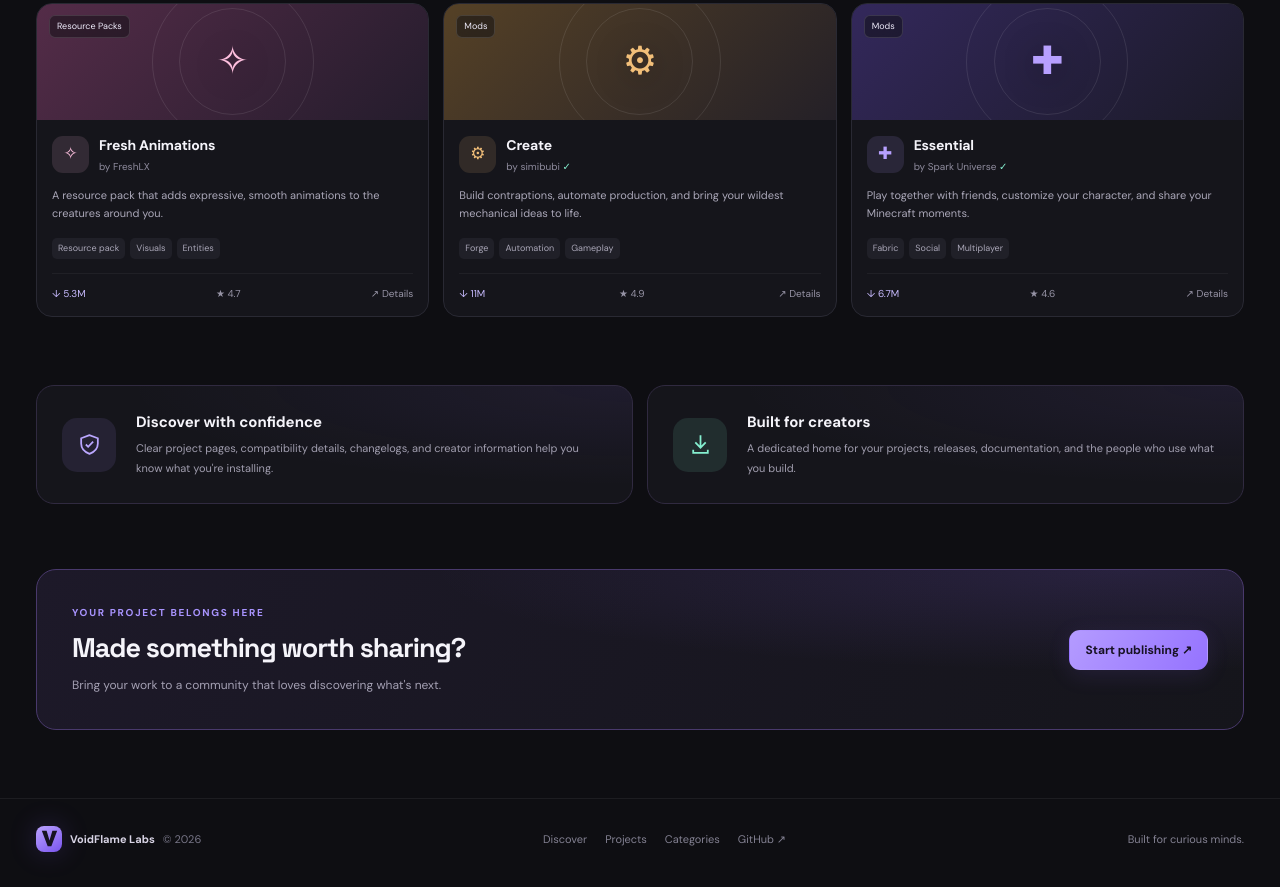
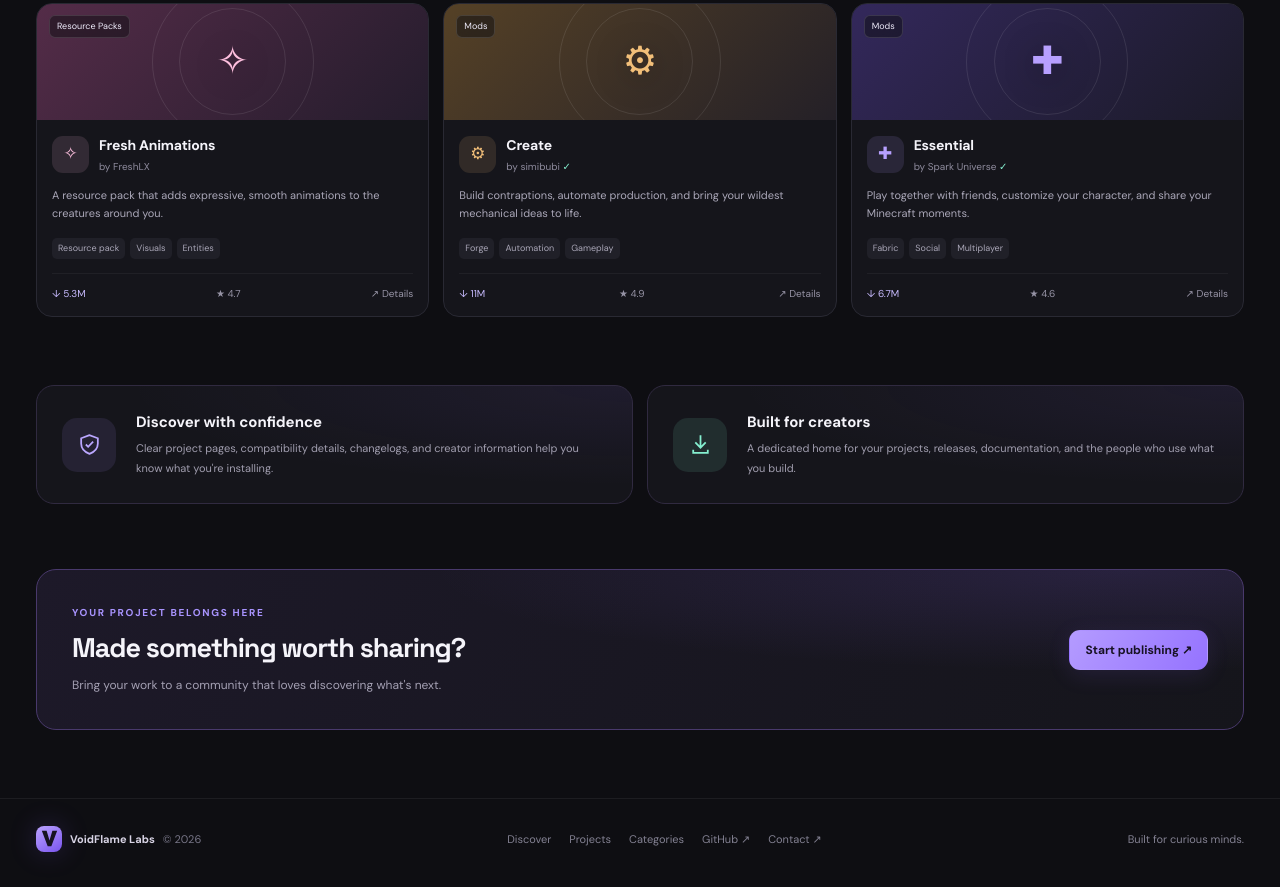
Before and after one commit to alialghamdi6068/VoidFlame-Labs, a plain HTML site: page index.html in a window 1280 px wide. Shown: the part 1991-2878 px from the top of the page. Drawn offline with nearby package versions, Linux system fonts and the light colour scheme; a script that the page names is missing.

Commit message:
Add site contact email link

```diff
--- a/index.html
+++ b/index.html
@@ -49,7 +49,7 @@ footer{border-top:1px solid #ffffff10;padding:27px 0 35px;color:#838192;font-siz
 <section class="feature-strip"><article class="feature"><div class="feature-icon"><svg viewBox="0 0 24 24" fill="none" stroke="currentColor" stroke-width="1.7"><path d="M12 3 4 6v5c0 5 3.4 8.2 8 10 4.6-1.8 8-5 8-10V6l-8-3Z"/><path d="m8.5 12 2.2 2.2 4.8-5"/></svg></div><div><h3>Discover with confidence</h3><p>Clear project pages, compatibility details, changelogs, and creator information help you know what you're installing.</p></div></article><article class="feature"><div class="feature-icon" style="background:#85f0d01b;color:#85f0d0"><svg viewBox="0 0 24 24" fill="none" stroke="currentColor" stroke-width="1.7"><path d="M12 3v12m-5-5 5 5 5-5"/><path d="M5 17v3h14v-3"/></svg></div><div><h3>Built for creators</h3><p>A dedicated home for your projects, releases, documentation, and the people who use what you build.</p></div></article></section>
 <section class="cta"><div><div class="kicker">YOUR PROJECT BELONGS HERE</div><h2>Made something worth sharing?</h2><p>Bring your work to a community that loves discovering what's next.</p></div><button class="btn btn-primary" id="ctaPublish">Start publishing ↗</button></section>
 </main>
-<footer><div class="shell footer-inner"><div class="footer-brand"><span class="brand-mark" style="width:26px;height:26px;border-radius:8px"><svg viewBox="0 0 24 24" fill="none" width="18"><path d="M4 4h5l3 10 3-10h5l-6.1 16h-3.8L4 4Z" fill="currentColor"/></svg></span>VoidFlame Labs <span style="font-weight:400;color:#777587">© <span id="year"></span></span></div><div class="footer-links"><a href="#discover">Discover</a><a href="#projects">Projects</a><a href="#categories">Categories</a><a href="https://github.com/alialghamdi6068/VoidFlame-Labs" target="_blank" rel="noreferrer">GitHub ↗</a></div><span>Built for curious minds.</span></div></footer>
+<footer><div class="shell footer-inner"><div class="footer-brand"><span class="brand-mark" style="width:26px;height:26px;border-radius:8px"><svg viewBox="0 0 24 24" fill="none" width="18"><path d="M4 4h5l3 10 3-10h5l-6.1 16h-3.8L4 4Z" fill="currentColor"/></svg></span>VoidFlame Labs <span style="font-weight:400;color:#777587">© <span id="year"></span></span></div><div class="footer-links"><a href="#discover">Discover</a><a href="#projects">Projects</a><a href="#categories">Categories</a><a href="https://github.com/alialghamdi6068/VoidFlame-Labs" target="_blank" rel="noreferrer">GitHub ↗</a><a href="mailto:alialghamdi6068@gmail.com">Contact ↗</a></div><span>Built for curious minds.</span></div></footer>
 <div class="modal-backdrop" id="modalBackdrop" role="dialog" aria-modal="true" aria-labelledby="modalTitle"><div class="modal"><div class="modal-head"><h2 id="modalTitle">Publish a project</h2><button class="close" id="closeModal" aria-label="Close">×</button></div><div id="modalContent"></div></div></div><div class="toast" id="toast" role="status"></div>
 <script>
 const projects=[
```
